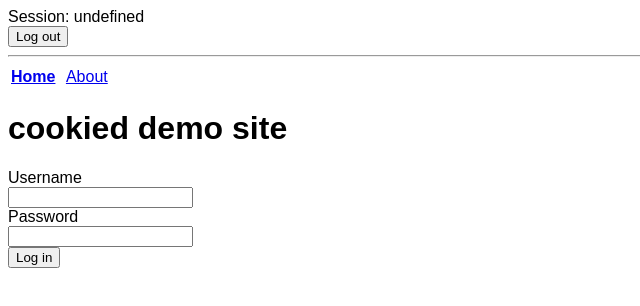
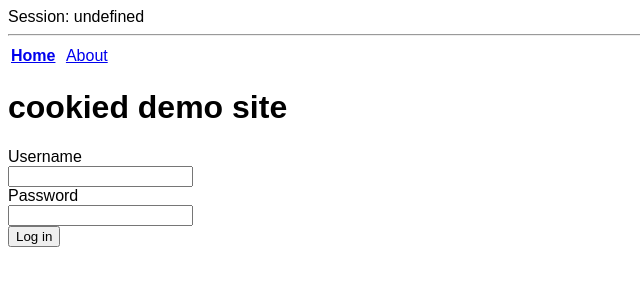
Before and after one commit to ludios/cookied, a SvelteKit app in the folder packages/demo/: page / in a window 1280 px wide. Shown: the top 306 px of the page, without its empty margins (0-640 px from the left). Built offline with nearby package versions, Linux system fonts and the light colour scheme; no server answers.

Commit message:
demo: show 'Log out' button only when logged in

```diff
--- a/packages/demo/src/routes/Header.svelte
+++ b/packages/demo/src/routes/Header.svelte
@@ -20,9 +20,11 @@
 <header>
 	<nav>
 		Session: {JSON.stringify(data.session)}
-		<form method="POST" action="/logout">
-			<button>Log out</button>
-		</form>
+		{#if data.session}
+			<form method="POST" action="/logout">
+				<button>Log out</button>
+			</form>
+		{/if}
 
 		<hr>
 
```
